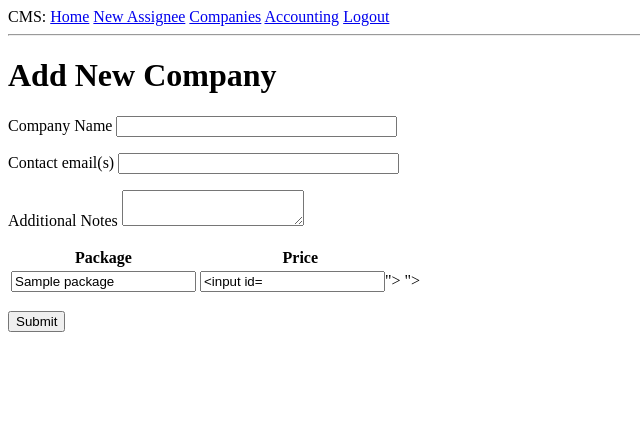
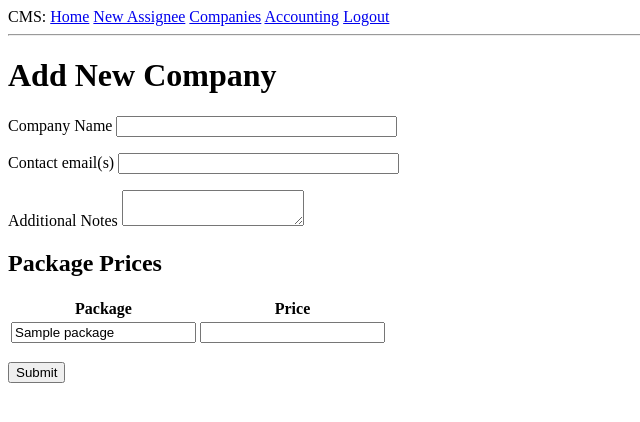
Before and after one commit to gnat1923/relocation-cms, a Flask app: page /companies/add_company in a window 1280 px wide. Shown: the top 422 px of the page, without its empty margins (0-640 px from the left). Run offline with Flask 3, Linux system fonts and the light colour scheme; a user stored in the database is signed in; tables that the repository leaves empty hold one stand-in row (values such as "Sample post").

Commit message:
worked on the add customer function

```diff
--- a/app/forms.py
+++ b/app/forms.py
@@ -1,5 +1,5 @@
 from flask_wtf import FlaskForm
-from wtforms import StringField, PasswordField, HiddenField, BooleanField, TextAreaField, SubmitField, FloatField, FieldList, FormField, SelectField
+from wtforms import StringField, PasswordField, HiddenField, BooleanField, TextAreaField, SubmitField, FloatField, FieldList, FormField, SelectField, IntegerField
 from wtforms.validators import DataRequired, ValidationError, Email, EqualTo, NumberRange
 import sqlalchemy as sa
 from app import db
@@ -47,9 +47,9 @@ class NewPackageForm(FlaskForm):
     submit = SubmitField("Submit")
 
 class PackagePriceForm(FlaskForm):
-    package_id = HiddenField("Package ID")  # Hidden field for package ID
+    package_id = HiddenField("Package ID", render_kw={"readonly":True})  # Hidden field for package ID
     package_name = StringField("Package Name", render_kw={"readonly":True})  # Read-only field to display the package name
-    price = FloatField('Price', validators=[DataRequired(), NumberRange(min=0)])
+    price = FloatField('Price', validators=[NumberRange(min=0)], default="")
 
     class Meta:
         csrf = False
--- a/app/routes.py
+++ b/app/routes.py
@@ -2,6 +2,7 @@ from flask import render_template, flash, redirect, url_for, request
 from flask_login import current_user, login_user, logout_user, login_required
 from urllib.parse import urlsplit
 import sqlalchemy as sa
+import pprint
 from app import app, db
 from app.forms import LoginForm, RegistrationForm, NewAssigneeForm, NewCompanyForm, NewPackageForm, PackagePriceForm
 from app.models import User, Assignee, Company, Package, CompanyPackage
@@ -149,23 +150,35 @@ def add_company():
             package_form = PackagePriceForm()
             package_form.package_id.data = package.id
             package_form.package_name.data = package.name
+            package_form.price = None
             form.packages.append_entry(package_form)
-            print(f"ID: {package.id} Name: {package.name}") #printing properly here
+            #print(f"ID: {package_form.package_id.data} Name: {package_form.package_name.data}") #printing properly here
+            #print(type(package.id))
+        print("Before submission")
+        pprint.pp(request.form)
+        print(f"At creation: {form.packages[0].package_id.data}, {form.packages[0].package_name.data}")
 
     #submit the company section of the form
-    if form.validate_on_submit():
-        print("Form data: ", request.form)
+    if form.validate_on_submit() and request.method == "POST":
+        print("After submission")
+        print(f"At creation: {form.packages[0].package_id.data}, {form.packages[0].package_name.data}")
+        pprint.pp(request.form)
         company = Company(
             name = form.name.data,
             contact = form.contact.data,
             notes = form.notes.data
         )
+        #pprint.pp(f"Pre flush {request.form}\n------------------------")
         db.session.add(company)
         db.session.flush() # Flush to get the company ID for the relationships
+        #pprint.pp(f"Post flush {request.form}")
 
         #pull the price for each package and send to db
         #this function is sending a flase package_id <input id= - why?
         for package_form in form.packages:
+            print("See package form:")
+            for i in package_form:
+                print(i)
             company_package = CompanyPackage(
                 company_id = company.id,
                 package_id = package_form.package_id.data,
--- a/app/templates/add_company.html
+++ b/app/templates/add_company.html
@@ -25,18 +25,18 @@
         <span style="color:red">[{{ error }}] </span>
         {% endfor %}
     </p>
+    <h2>Package Prices</h2>
     <table>
         <tr>
             <th>Package</th>
             <th>Price</th>
+
         </tr>
         {% for package_form in form.packages %}
         <tr>
-
             <td>{{ package_form.package_name.data }}</td>
             <td>{{ package_form.price() }} </td>
-            <td>{{ package_form.package_id() }}</td>
-
+            <td>{{ package_form.package_id.data }} </td>
         </tr>
         {% endfor %}
     </table>
```
Also changed, not shown: app.db.
